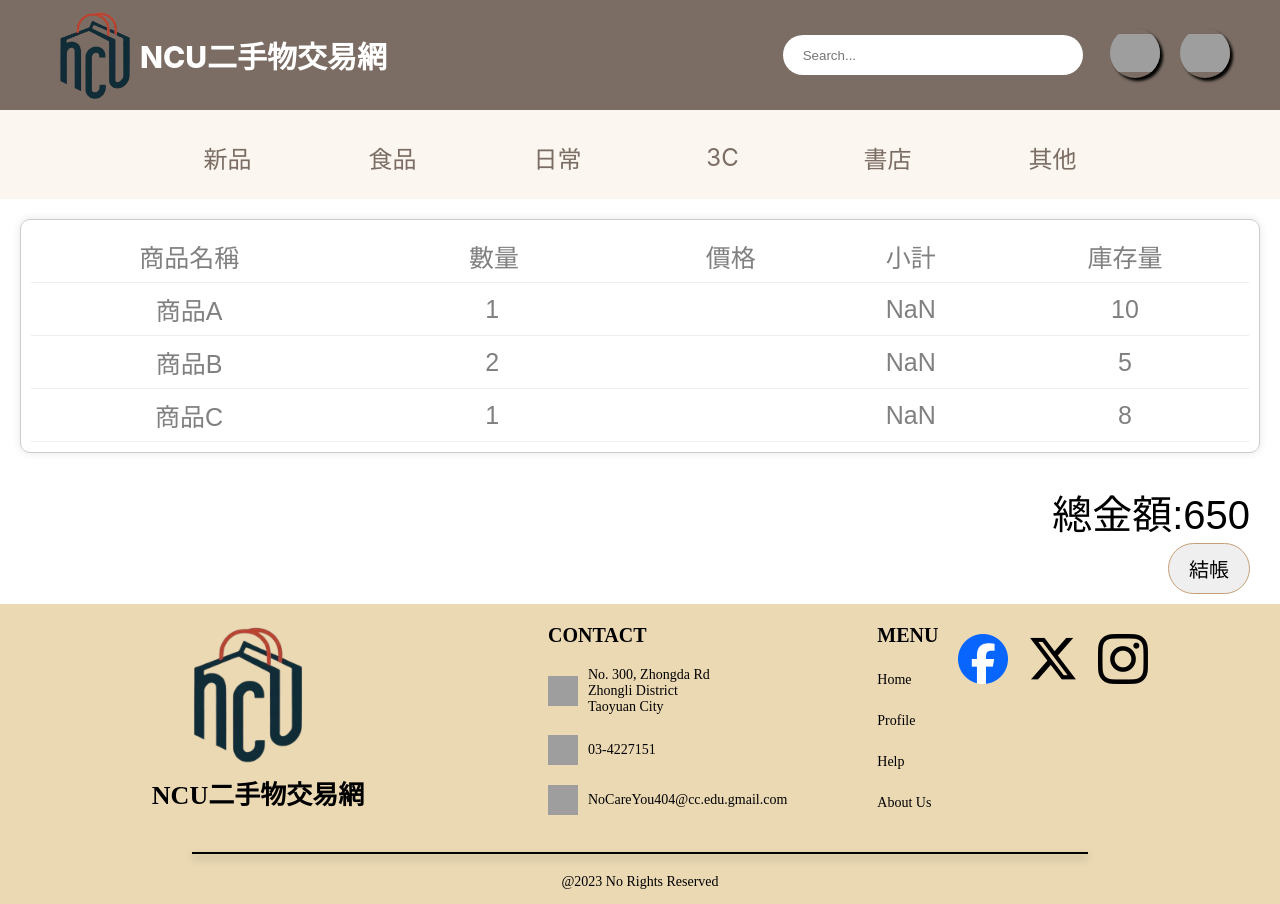
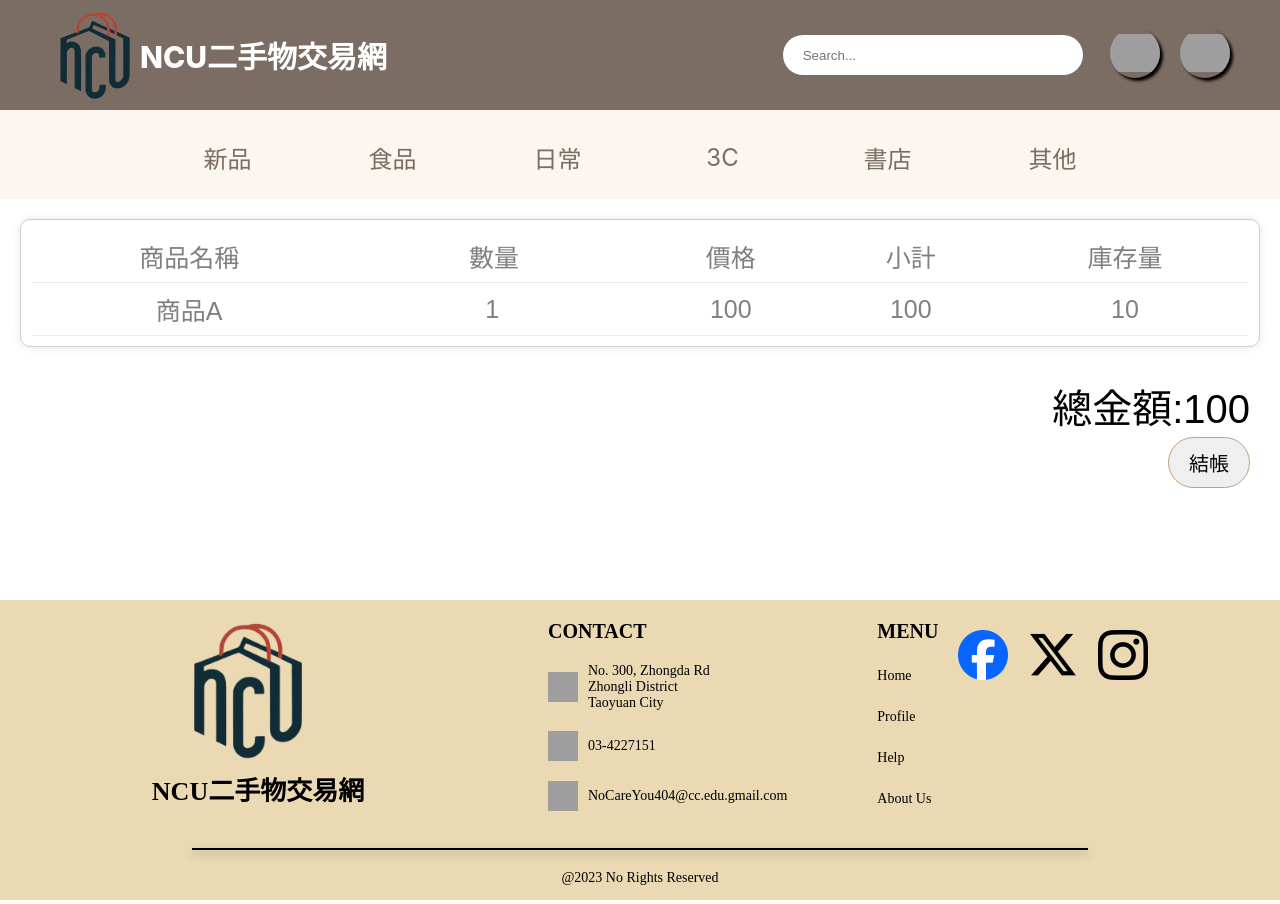
Before and after one commit to ryan8967/mid-term-project, a Vue app: page /cart in a window 1280 px wide. Built offline with nearby package versions, Linux system fonts and the light colour scheme; grey boxes are pictures that could not be loaded.

Commit message:
add purchase api

```diff
--- a/src/components/pages/UserPages/UserCart.vue
+++ b/src/components/pages/UserPages/UserCart.vue
@@ -1,6 +1,6 @@
 <template>
     <!-- <h1>Cart</h1> -->
-    <div class="cart-container">
+    <form @submit.prevent="submitOrder" class="cart-container">
       <table>
         <thead>
           <tr>
@@ -9,38 +9,44 @@
             <th>價格</th>
             <th>小計</th>
             <th>庫存量</th>
+            <!-- <th>購買</th> -->
           </tr>
         </thead>
         <tbody>
           <tr v-for="item in cartItems" :key="item.id">
             <td>{{ item.name }}</td>
             <td>
-              <button @click="decrement(item)" class="cart-button">-</button>
-                <span>{{ item.quantity }}</span>
-              <button @click="increment(item)" class="cart-button">+</button>
+              <button type="button" @click="decrement(item)" class="cart-button" :disabled="item.quantity <= 1">-</button>
+              <span>{{ item.quantity }}</span>
+              <button type="button" @click="increment(item)" class="cart-button" :disabled="item.quantity >= item.stock">+</button>
             </td>
-            <td>{{ item.prices }}</td>
-            <td>{{ item.prices * item.quantity }}</td>
+            <td>{{ item.price }}</td>
+            <td>{{ item.price * item.quantity }}</td>
             <td>{{ item.stock }}</td>
+            <!-- <td>
+              <button @click="purchaseProduct(item.id, item.quantity)" class="purchase-button">購買</button>
+            </td> -->
           </tr>
         </tbody>
       </table>
-    </div>
+    </form>
     <div class="checkout">
-      <p>總金額:{{totalPrice}}</p>
+      <p>總金額:{{ totalPrice }}</p>
       <button @click="checkout" class="checkout-button">結帳</button>
     </div>
 
 </template>
 
 <script>
+import axios from 'axios';
+
 export default {
   data() {
     return {
       cartItems: [
         { id: 1, name: '商品A', price: 100, quantity: 1, stock: 10 },
-        { id: 2, name: '商品B', price: 200, quantity: 2, stock: 5 },
-        { id: 3, name: '商品C', price: 150, quantity: 1, stock: 8 }
+        // { id: 2, name: '商品B', price: 200, quantity: 2, stock: 5 },
+        // { id: 3, name: '商品C', price: 150, quantity: 1, stock: 8 }
       ]
     };
   },
@@ -61,8 +67,23 @@ export default {
       }
     },
     checkout() {
-      alert('結帳金額為：' + this.totalPrice);
+      //為每一個商品做購買的動作
+      this.cartItems.forEach(item =>{
+        this.purchaseProduct(item.id, item.quantity);
+      });
     },
+    purchaseProduct(productId, quantity) {
+    axios.post(`/api/products/${productId}/purchase`, { quantity: quantity })
+      .then(response => {
+        alert('購買成功');
+        console('已成功向賣家下單:', response.data)
+      })
+      .catch(error => {
+        console.error('購買失敗:', error.response.data);
+        alert('購買失敗。' + error.response.data.message);
+      });
+  }
+
   },
 
 }
@@ -107,6 +128,14 @@ tr:hover .cart-button {
     background-color:  #fbf6f0;
 }
 
+.purchase-button{
+  font: 20px Zen Old Mincho, sans-serif;
+  padding: 10px 20px;
+  border: 1px solid #C69F76;
+  border-radius: 30px;
+  cursor: pointer; /*將鼠標樣式更改為點擊*/
+}
+
 .checkout {
   font: 40px Zen Old Mincho, sans-serif;
   padding: 10px;
```
